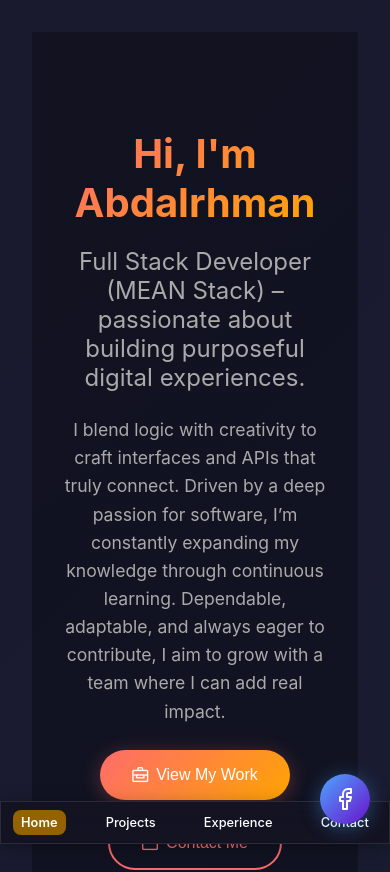
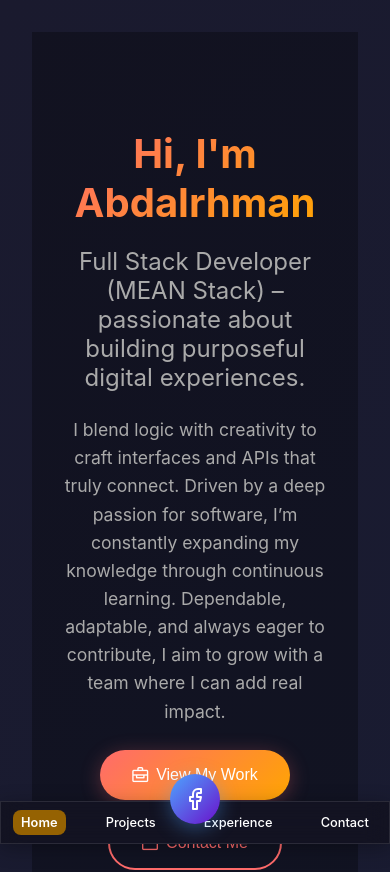
Before and after one commit to Pop-hub-hub/portfolio, an Angular app: page /home in a window 390 px wide. Shown: the top 872 px of the page. Built offline with nearby package versions, Linux system fonts and the light colour scheme.

Commit message:
Update floating social component styles for responsiveness
Adjust floating social button positioning for mobile view.

```diff
--- a/src/app/components/floating-social/floating-social.component.scss
+++ b/src/app/components/floating-social/floating-social.component.scss
@@ -103,11 +103,22 @@
 @media (max-width: 768px) {
   .floating-social-container {
     bottom: 20px;
-    right: 20px;
+    right: auto;
+    left: 50%;
+    transform: translateX(-50%);
   }
 
   .floating-button {
     width: 50px;
     height: 50px;
   }
+
+  .social-links-container {
+    right: 50%;
+    transform: translateX(50%) translateY(20px);
+  }
+
+  .floating-social-container.expanded .social-links-container {
+    transform: translateX(50%) translateY(0);
+  }
 }
```
